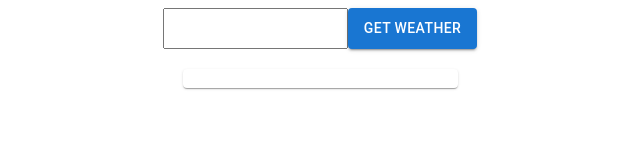
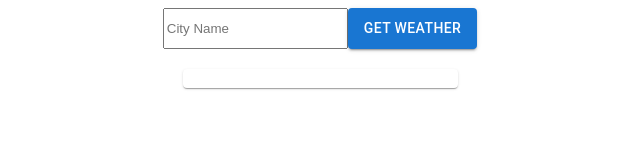
Before and after one commit to BriNelson/weather-react-app, a React (Create React App) app: page / in a window 1280 px wide. Shown: the top 160 px of the page, without its empty margins (320-960 px from the left). Built offline with nearby package versions, Linux system fonts and the light colour scheme.

Commit message:
visual fixes

```diff
--- a/src/App.js
+++ b/src/App.js
@@ -66,7 +66,8 @@ function App() {
     <div className="container">
       <div className="inputArea">
       <form>
-      <input
+          <input
+            placeholder="City Name"
         type="text"
           value={chosenCity}
           onChange={(e) => setChosenCity(e.target.value)}
```
